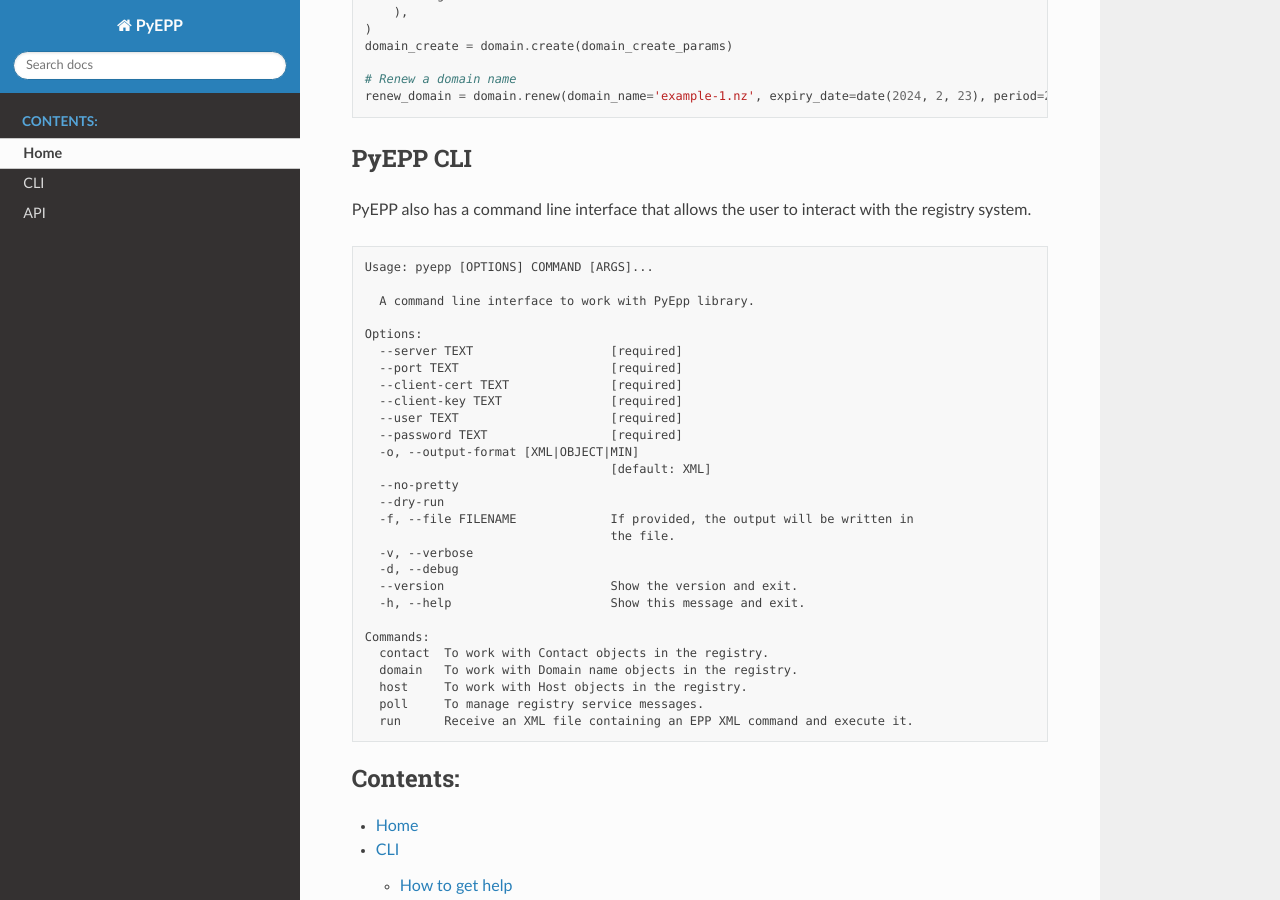
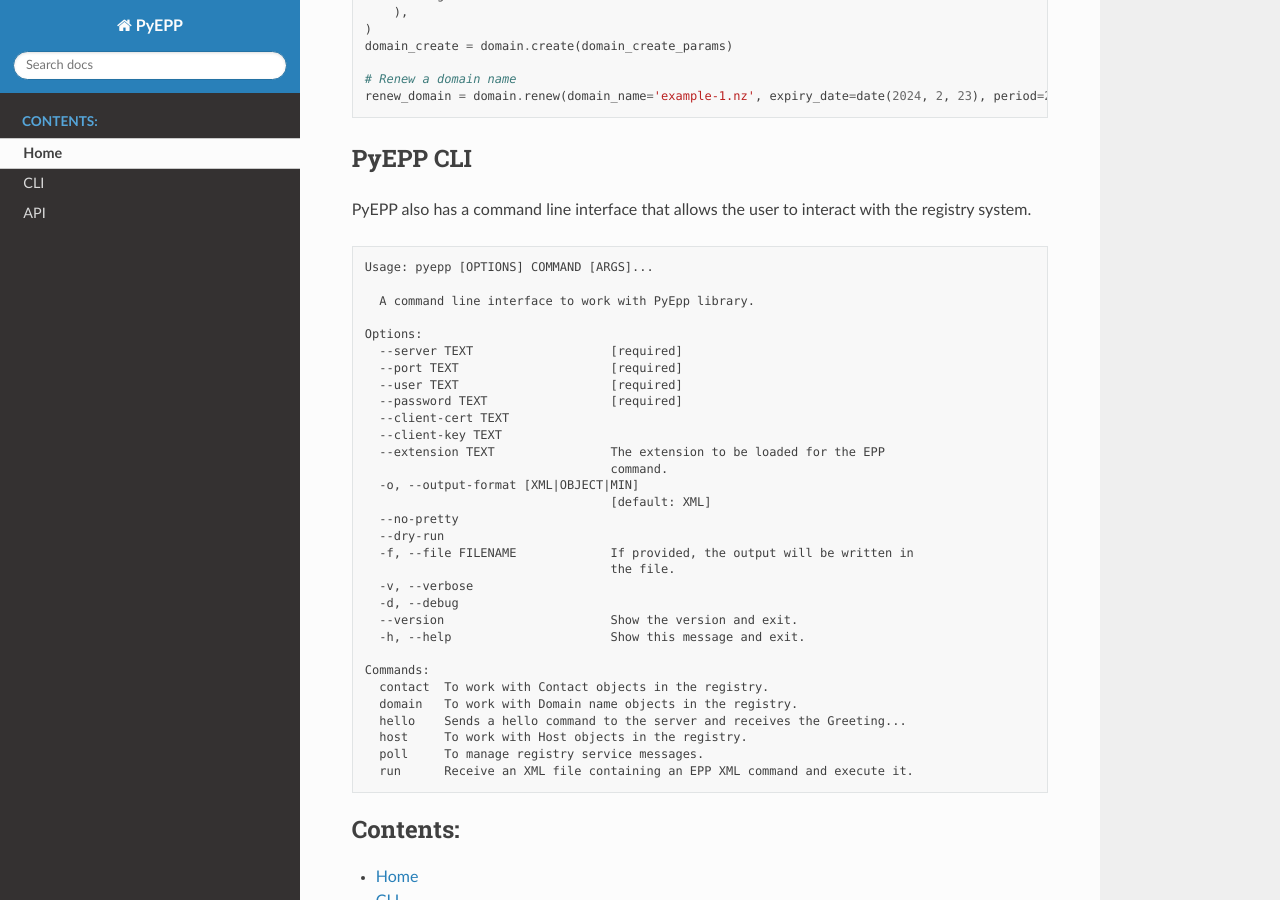
Before and after one commit to InternetNZ/pyepp, a Sphinx documentation site: the page built from docs/index.rst, in a window 1280 px wide and 900 px high, scrolled down 1672 px. Built offline with Sphinx 7.4.7 and the Read the Docs theme 3.1.0, drawn with Linux system fonts in a browser that asks for light colours.

Commit message:
Cli load extensions and hello command (#204)
* Add hello command to cli and extension argument

* Change LOGIN_XML to support loading extensions

* Update the docs

* set the version to 0.1.5

```diff
--- a/docs/index.rst
+++ b/docs/index.rst
@@ -110,10 +110,12 @@
     Options:
       --server TEXT                   [required]
       --port TEXT                     [required]
-      --client-cert TEXT              [required]
-      --client-key TEXT               [required]
       --user TEXT                     [required]
       --password TEXT                 [required]
+      --client-cert TEXT
+      --client-key TEXT
+      --extension TEXT                The extension to be loaded for the EPP
+                                      command.
       -o, --output-format [XML|OBJECT|MIN]
                                       [default: XML]
       --no-pretty
@@ -128,6 +130,7 @@
     Commands:
       contact  To work with Contact objects in the registry.
       domain   To work with Domain name objects in the registry.
+      hello    Sends a hello command to the server and receives the Greeting...
       host     To work with Host objects in the registry.
       poll     To manage registry service messages.
       run      Receive an XML file containing an EPP XML command and execute it.
--- a/pyepp/__init__.py
+++ b/pyepp/__init__.py
@@ -2,7 +2,7 @@
 PyEPP Package
 """
 
-__version__ = "0.1.4"
+__version__ = "0.1.5"
 
 from pyepp.epp import (
     EppCommunicator,
```
Also changed, not shown: README.md (+17 -5 lines), docs/cli.rst (+6 -3 lines), 3 other files.
